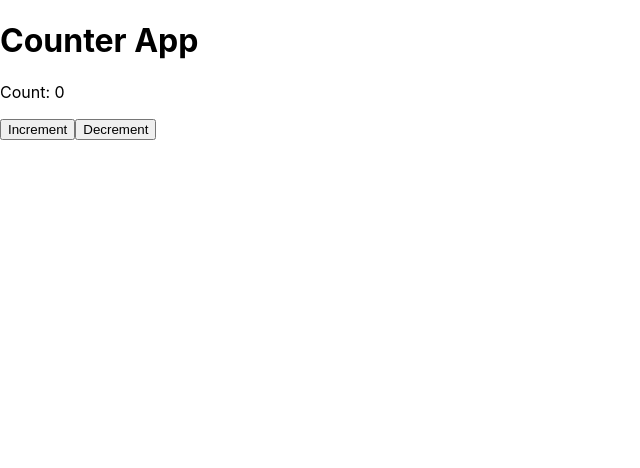
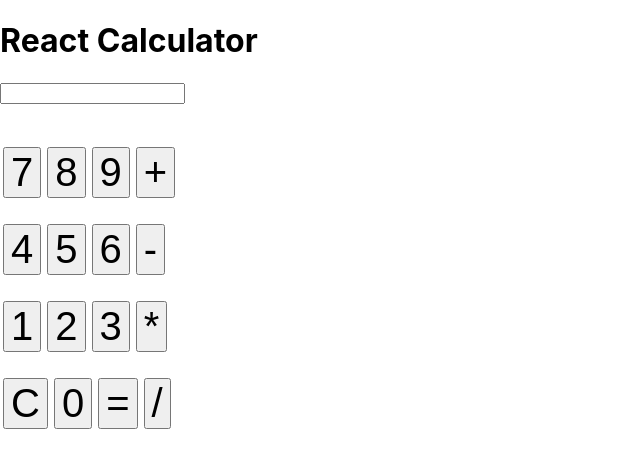
Before and after one commit to richam68/displayname, a React (Create React App) app: page / in a window 1280 px wide. Shown: the top 468 px of the page, without its empty margins (0-640 px from the left). Built offline with nearby package versions, Linux system fonts and the light colour scheme.

Commit message:
update git

```diff
--- a/src/App.js
+++ b/src/App.js
@@ -1,26 +1,150 @@
-import { useState } from "react";
+import { useRef, useState } from "react";
 import "./App.css";
 
 function App() {
-  let [valueOfCount, setValueOfCount] = useState(0);
+  let [buttonText, setButtonText] = useState("");
+  let inputRef = useRef(null);
 
-  function handleIncrement(e, data) {
-    valueOfCount += data;
-    setValueOfCount(valueOfCount);
+  const handleButton = (value) => {
+    setButtonText((prev) => prev + value);
+  };
+
+  function handleEqualButton() {
+    if (buttonText.length) {
+      const result = eval(buttonText);
+      inputRef.current.textContent = result;
+    } else {
+      inputRef.current.textContent = "Error";
+    }
   }
 
-  function handleDecrement(e, data) {
-    valueOfCount -= data;
-    setValueOfCount(valueOfCount);
+  function handleClearButton() {
+    setButtonText("");
+    inputRef.current.textContent = "";
   }
-
   return (
     <div>
-      <h1>Counter App</h1>
-      <p>Count: {valueOfCount}</p>
+      <h1>React Calculator</h1>
+      <input
+        id="input-box"
+        type="text"
+        name="input-box"
+        value={buttonText}
+        readOnly
+      />
 
-      <button onClick={(e) => handleIncrement(e, 1)}>Increment</button>
-      <button onClick={(e) => handleDecrement(e, 1)}>Decrement</button>
+      {/* //it will show output */}
+      <div ref={inputRef}></div>
+
+      <br />
+      <br />
+      <div style={{ display: "flex" }}>
+        <button
+          style={{ fontSize: "40px", margin: "3px" }}
+          onClick={() => handleButton("7")}
+        >
+          7
+        </button>
+        <button
+          style={{ fontSize: "40px", margin: "3px" }}
+          onClick={() => handleButton("8")}
+        >
+          8
+        </button>
+        <button
+          style={{ fontSize: "40px", margin: "3px" }}
+          onClick={() => handleButton("9")}
+        >
+          9
+        </button>
+        <button
+          style={{ fontSize: "40px", margin: "3px" }}
+          onClick={() => handleButton("+")}
+        >
+          +
+        </button>
+      </div>
+      <br />
+      <div style={{ display: "flex" }}>
+        <button
+          style={{ fontSize: "40px", margin: "3px" }}
+          onClick={() => handleButton("4")}
+        >
+          4
+        </button>
+        <button
+          style={{ fontSize: "40px", margin: "3px" }}
+          onClick={() => handleButton("5")}
+        >
+          5
+        </button>
+        <button
+          style={{ fontSize: "40px", margin: "3px" }}
+          onClick={() => handleButton("6")}
+        >
+          6
+        </button>
+        <button
+          style={{ fontSize: "40px", margin: "3px" }}
+          onClick={() => handleButton("-")}
+        >
+          -
+        </button>
+      </div>
+      <br />
+      <div style={{ display: "flex" }}>
+        <button
+          style={{ fontSize: "40px", margin: "3px" }}
+          onClick={() => handleButton("1")}
+        >
+          1
+        </button>
+        <button
+          style={{ fontSize: "40px", margin: "3px" }}
+          onClick={() => handleButton("2")}
+        >
+          2
+        </button>
+        <button
+          style={{ fontSize: "40px", margin: "3px" }}
+          onClick={() => handleButton("3")}
+        >
+          3
+        </button>
+        <button
+          style={{ fontSize: "40px", margin: "3px" }}
+          onClick={() => handleButton("*")}
+        >
+          *
+        </button>
+      </div>
+      <br />
+      <div style={{ display: "flex" }}>
+        <button
+          style={{ fontSize: "40px", margin: "3px" }}
+          onClick={handleClearButton}
+        >
+          C
+        </button>
+        <button
+          style={{ fontSize: "40px", margin: "3px" }}
+          onClick={() => handleButton("0")}
+        >
+          0
+        </button>
+        <button
+          style={{ fontSize: "40px", margin: "3px" }}
+          onClick={handleEqualButton}
+        >
+          =
+        </button>
+        <button
+          style={{ fontSize: "40px", margin: "3px" }}
+          onClick={() => handleButton("/")}
+        >
+          /
+        </button>
+      </div>
     </div>
   );
 }
```
Also changed, not shown: src/Count.js (added, +42 -0 lines).
